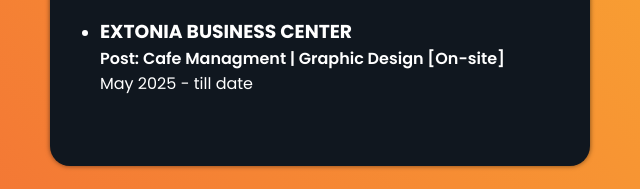
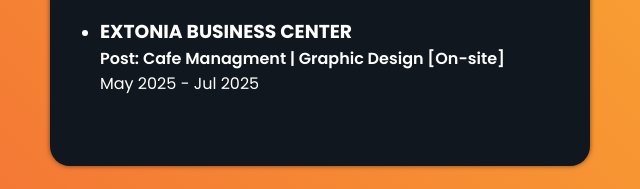
Before and after one commit to KingDavid029/crown-art-Portfolio, a plain HTML site: page index.html in a window 1280 px wide. Shown: the part 1771-1960 px from the top of the page, 50-690 px from the left. Drawn offline with Linux system fonts and the light colour scheme.

Commit message:
Update index.html

```diff
--- a/index.html
+++ b/index.html
@@ -128,7 +128,7 @@
                 <li>
                     <h3>EXTONIA BUSINESS CENTER</h3>
                     <p style="font-weight: 600;">Post: Cafe Managment | Graphic Design [On-site] </p>
-                    <p>May 2025 - till date</p>
+                    <p>May 2025 - Jul 2025</p>
 
 
                 </li>
```
